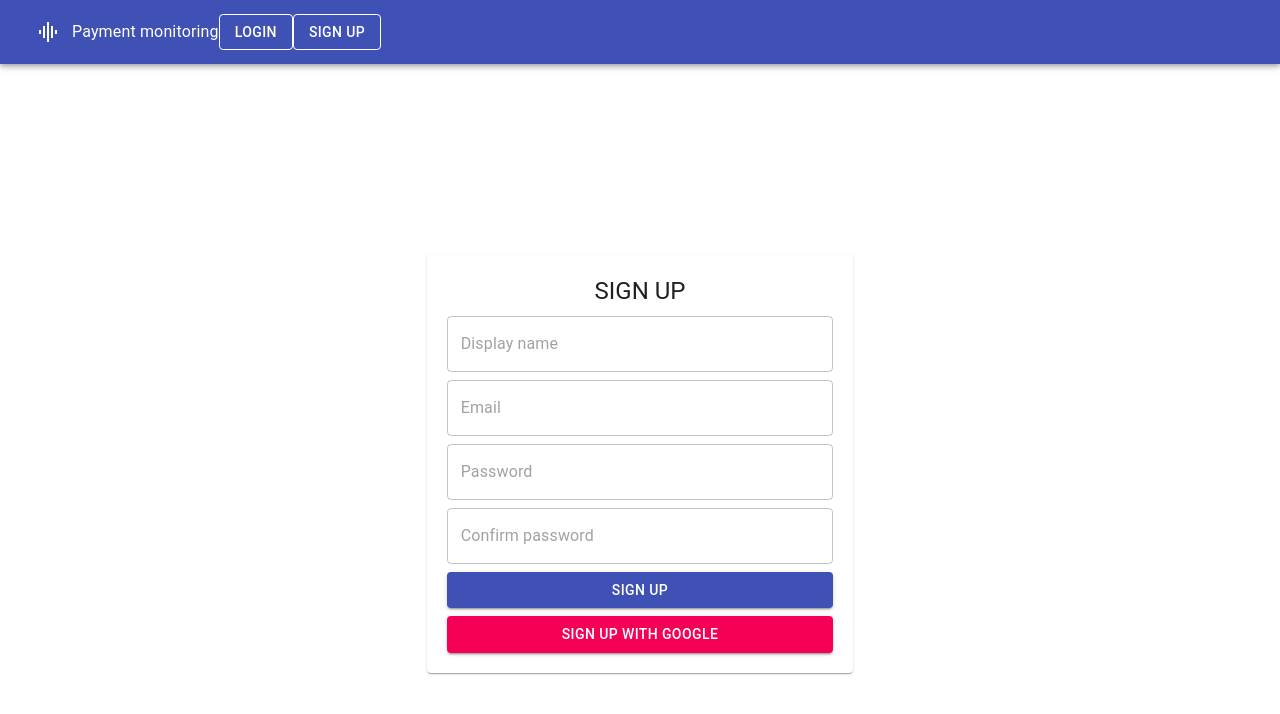
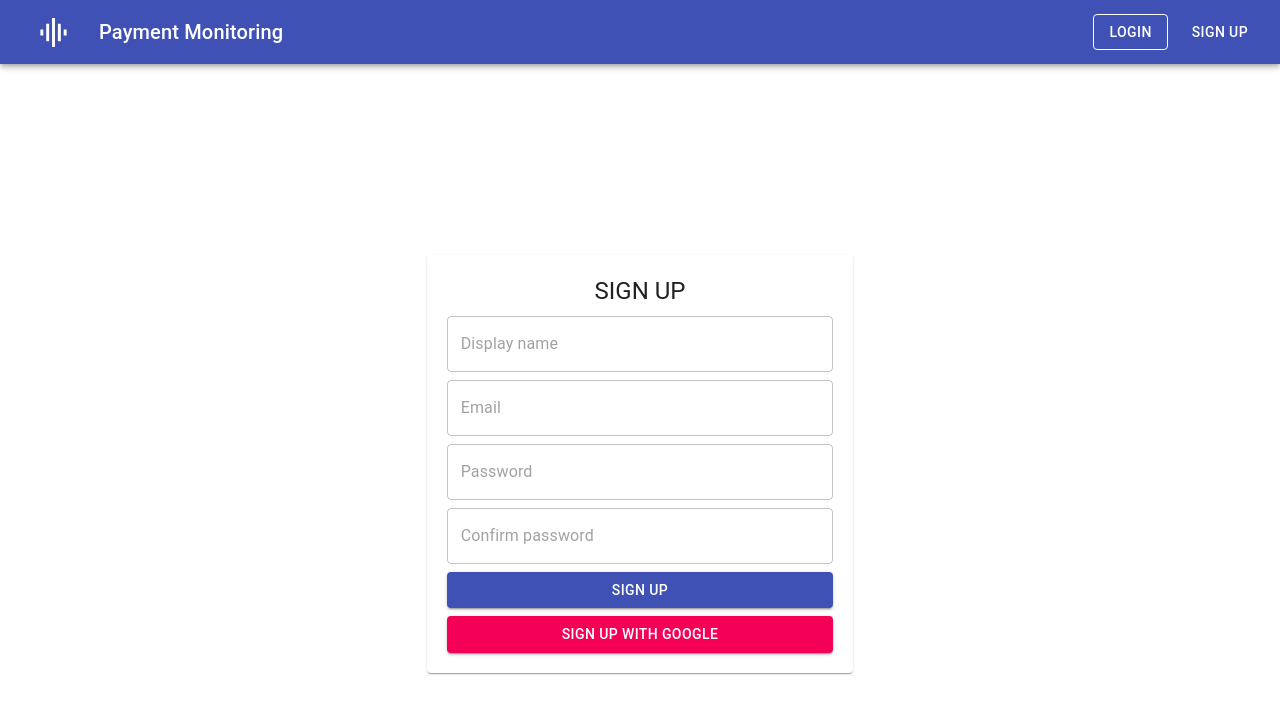
Before and after one commit to jmalbite/david-loan-system, a React (Create React App) app: page /signup in a window 1280 px wide. Shown: the top 714 px of the page. Built offline with nearby package versions, Linux system fonts and the light colour scheme; the HTML template or start-up script is replaced by a standard one.

Commit message:
created a responsive navbar

```diff
--- a/src/App.js
+++ b/src/App.js
@@ -3,7 +3,7 @@ import { BrowserRouter as Router, Switch, Route } from 'react-router-dom';
 
 import Login from './pages/login/login';
 import SignUp from './pages/signup/signup';
-import DashBoard from './pages/dashboard/dashboard';
+import Dashboard from './pages/dashboard/dashboard';
 import NavBar from './components/navbar/navbar';
 
 function App() {
@@ -12,12 +12,12 @@ function App() {
       <div className="App">
         <NavBar />
         <Switch>
-          <Route exact path="/">
-            <DashBoard />
+          <Route exact path="/login">
+            <Login />
           </Route>
 
-          <Route path="/login">
-            <Login />
+          <Route path="/dashboard">
+            <Dashboard />
           </Route>
 
           <Route path="/signup">
--- a/src/components/navbar/navbar.jsx
+++ b/src/components/navbar/navbar.jsx
@@ -1,33 +1,79 @@
 import React from 'react';
 
 import { Link } from 'react-router-dom';
-
-import GraphEcq from '@material-ui/icons/GraphicEq';
 import {
   AppBar,
   Toolbar,
   IconButton,
+  Typography,
   Button,
-  Typography,
+  Grid,
 } from '@material-ui/core';
+import { Menu, GraphicEq } from '@material-ui/icons';
+import { useTheme } from '@material-ui/core/styles';
+import useMediaQuery from '@material-ui/core/useMediaQuery';
 
 const NavBar = () => {
+  const theme = useTheme();
+  const isMobile = useMediaQuery(theme.breakpoints.down('xs'));
+
   return (
     <AppBar position="static">
       <Toolbar>
-        <IconButton>
-          <GraphEcq fontsize="large" style={{ color: 'white' }} />
-        </IconButton>
+        {isMobile ? (
+          <>
+            <Grid container justify="space-between" alignItems="center">
+              <Grid item>
+                <Typography variant="h6">Payment Monitoring</Typography>
+              </Grid>
 
-        <Typography edge="start" variant="subtitle1" color="inherit">
-          Payment monitoring
-        </Typography>
-        <Button variant="outlined" color="inherit">
-          Login
-        </Button>
-        <Button variant="outlined" color="inherit">
-          Sign up
-        </Button>
+              <Grid item>
+                <IconButton>
+                  <Menu fontSize="large" style={{ color: 'white' }} />
+                </IconButton>
+              </Grid>
+            </Grid>
+          </>
+        ) : (
+          <Grid container justify="space-between" alignItems="center">
+            <Grid item>
+              <Grid container spacing={2} alignItems="center">
+                <Grid item>
+                  <IconButton>
+                    <GraphicEq fontSize="large" style={{ color: 'white' }} />
+                  </IconButton>
+                </Grid>
+
+                <Grid item>
+                  <Typography variant="h6">Payment Monitoring</Typography>
+                </Grid>
+              </Grid>
+            </Grid>
+
+            <Grid item>
+              <Grid container spacing={2}>
+                <Grid item>
+                  <Button variant="outlined" color="inherit">
+                    <Link
+                      to="/login"
+                      style={{ textDecoration: 'none', color: 'inherit' }}
+                    >
+                      Login
+                    </Link>
+                  </Button>
+                </Grid>
+                <Grid item>
+                  <Link
+                    to="/signup"
+                    style={{ textDecoration: 'none', color: 'inherit' }}
+                  >
+                    <Button color="inherit">Sign up</Button>
+                  </Link>
+                </Grid>
+              </Grid>
+            </Grid>
+          </Grid>
+        )}
       </Toolbar>
     </AppBar>
   );
--- a/src/pages/dashboard/dashboard.jsx
+++ b/src/pages/dashboard/dashboard.jsx
@@ -1,5 +1,5 @@
 import React from 'react';
-import AnimateNumber from 'react-animated-number';
+import AnimatedNumber from 'react-animated-number';
 import moment from 'moment';
 
 import { Grid, Paper, Typography } from '@material-ui/core';
@@ -28,7 +28,7 @@ const Dashboard = () => {
                   <Typography variant="subtitle2" color="textPrimary">
                     Total Balance
                   </Typography>
-                  <AnimateNumber
+                  <AnimatedNumber
                     value={6900}
                     formatValue={(value) => `₱ ${value.toFixed(2)}`}
                     duration={400}
@@ -40,7 +40,7 @@ const Dashboard = () => {
                   <Typography variant="subtitle2" color="textPrimary">
                     Total Paid
                   </Typography>
-                  <AnimateNumber
+                  <AnimatedNumber
                     value={500}
                     formatValue={(value) => `₱ ${value.toFixed(2)}`}
                     duration={400}
@@ -52,7 +52,7 @@ const Dashboard = () => {
                   <Typography variant="subtitle2" color="textPrimary">
                     Total Obligation
                   </Typography>
-                  <AnimateNumber
+                  <AnimatedNumber
                     value={7400}
                     formatValue={(value) => `₱ ${value.toFixed(2)}`}
                     duration={400}
@@ -77,7 +77,7 @@ const Dashboard = () => {
 
               <Grid item>
                 <Typography variant="subtitle2">amount paid</Typography>
-                <AnimateNumber
+                <AnimatedNumber
                   value={7400}
                   formatValue={(value) => `₱ ${value.toFixed(2)}`}
                   duration={400}
@@ -87,7 +87,7 @@ const Dashboard = () => {
 
               <Grid item>
                 <Typography variant="subtitle2">new balance</Typography>
-                <AnimateNumber
+                <AnimatedNumber
                   value={7400}
                   formatValue={(value) => `₱ ${value.toFixed(2)}`}
                   duration={400}
--- a/src/pages/signup/signup.jsx
+++ b/src/pages/signup/signup.jsx
@@ -13,7 +13,7 @@ const Signup = () => {
       <Grid item xs={10} sm={6} md={4} lg={4}>
         <form>
           <Paper style={{ padding: 20 }}>
-            <Grid container direction="column" spacing="1">
+            <Grid container direction="column" spacing={1}>
               <Grid item xs sm>
                 <Typography variant="h5" color="textPrimary">
                   SIGN UP
```
